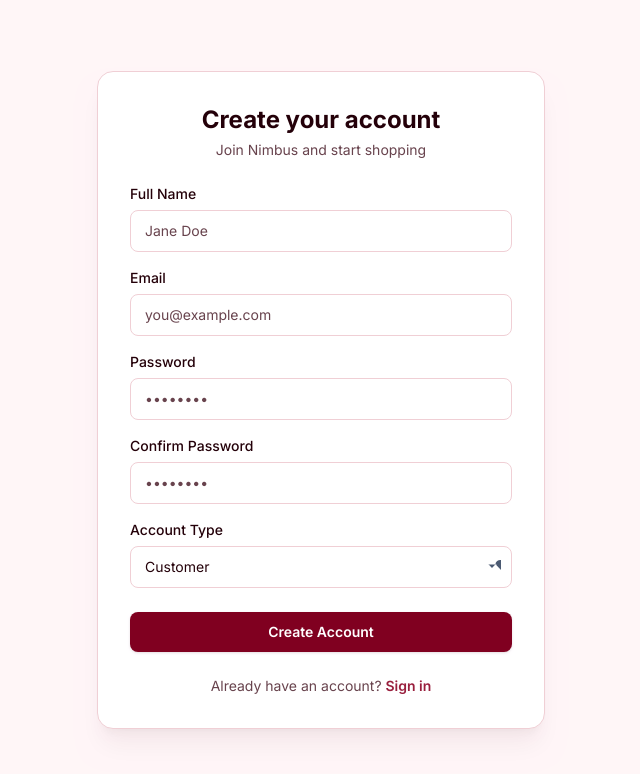
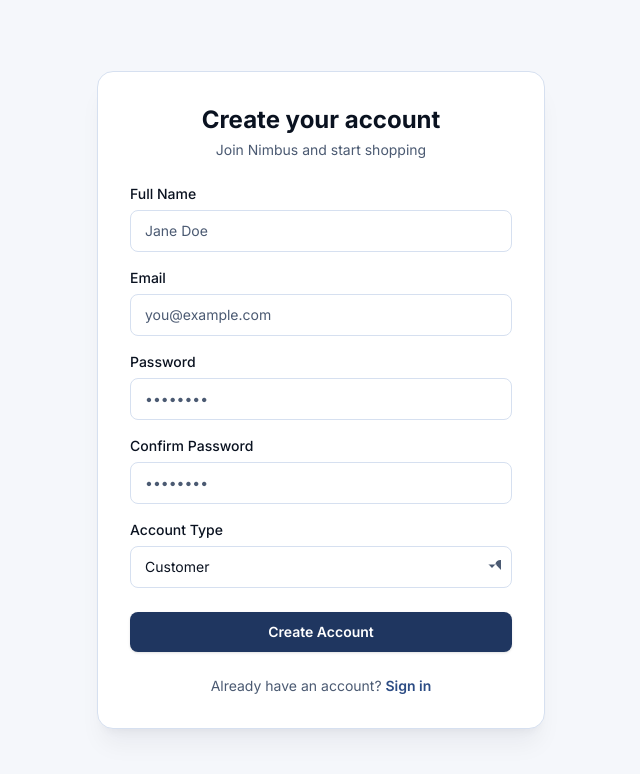
Before and after one commit to amankumar89/Nimbus-Commerce, a Next.js app in the folder frontend/: page /register in a window 1280 px wide. Shown: the top 774 px of the page, without its empty margins (319-959 px from the left). Built offline with nearby package versions, Linux system fonts and the light colour scheme; no server answers.

Commit message:
fix global css

```diff
--- a/frontend/src/app/globals.css
+++ b/frontend/src/app/globals.css
@@ -1,20 +1,19 @@
 @import "tailwindcss";
 
 @theme {
-  /* Burgundy scale */
-  --color-primary-50: #fff1f3;
-  --color-primary-100: #ffe0e5;
-  --color-primary-200: #ffc2cc;
-  --color-primary-300: #ff8fa3;
-  --color-primary-400: #e85d75;
-  --color-primary-500: #b52b4b;
-  --color-primary-600: #991f3d;
-  --color-primary-700: #800020; /* primary brand */
-  --color-primary-800: #5e0018;
-  --color-primary-900: #3d0010;
-  --color-primary-950: #240009;
+  /* Blue scale */
+  --color-primary-50: #eef2f9;
+  --color-primary-100: #d6e0f0;
+  --color-primary-200: #adc1e1;
+  --color-primary-300: #84a2d2;
+  --color-primary-400: #5b83c3;
+  --color-primary-500: #3a63a8;
+  --color-primary-600: #2c4c84;
+  --color-primary-700: #1f3660; /* primary brand */
+  --color-primary-800: #14243f;
+  --color-primary-900: #0a1220;
+  --color-primary-950: #05090f;
 
-  --color-accent: #800020; /* actions, links, buttons */
   --color-danger: #dc2626;
   --color-success: #16a34a;
   --color-warning: #d97706;
@@ -25,19 +24,19 @@
 /* Light theme (default) */
 :root {
   --color-bg: #ffffff;
-  --color-surface: #fff6f7;
-  --color-text: #240009;
-  --color-text-muted: #68434d;
-  --color-border: #f0cfd5;
+  --color-surface: #f5f7fb;
+  --color-text: #0a1220;
+  --color-text-muted: #4b5a72;
+  --color-border: #d6e0f0;
 }
 
 /* Dark theme */
 .dark {
-  --color-bg: #240009;
-  --color-surface: #3d0010;
-  --color-text: #fff1f3;
-  --color-text-muted: #ffc2cc;
-  --color-border: #5e0018;
+  --color-bg: #05090f;
+  --color-surface: #0a1220;
+  --color-text: #eef2f9;
+  --color-text-muted: #adc1e1;
+  --color-border: #14243f;
 }
 
 body {
--- a/frontend/src/components/home/HeroBanner.tsx
+++ b/frontend/src/components/home/HeroBanner.tsx
@@ -3,7 +3,7 @@ import Button from "@/components/ui/Button";
 
 export default function HeroBanner() {
   return (
-    <section className="relative overflow-hidden bg-primary-900">
+    <section className="relative overflow-hidden bg-primary-800">
       <div className="mx-auto flex max-w-7xl flex-col items-start gap-4 px-4 py-16 sm:py-24">
         <span className="rounded-full bg-primary-700/60 px-3 py-1 text-xs font-semibold text-primary-100">
           New Season Arrivals
```
